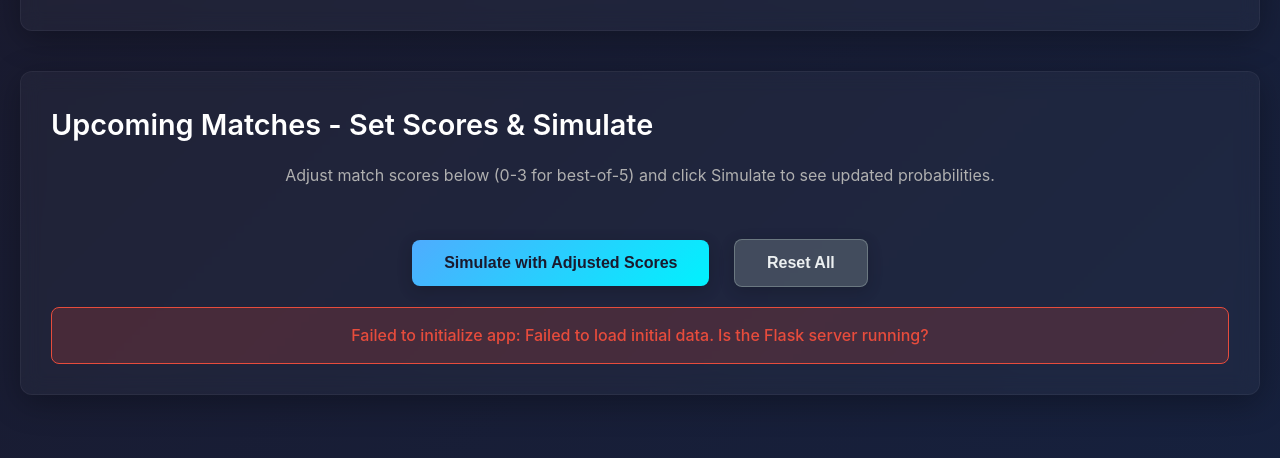
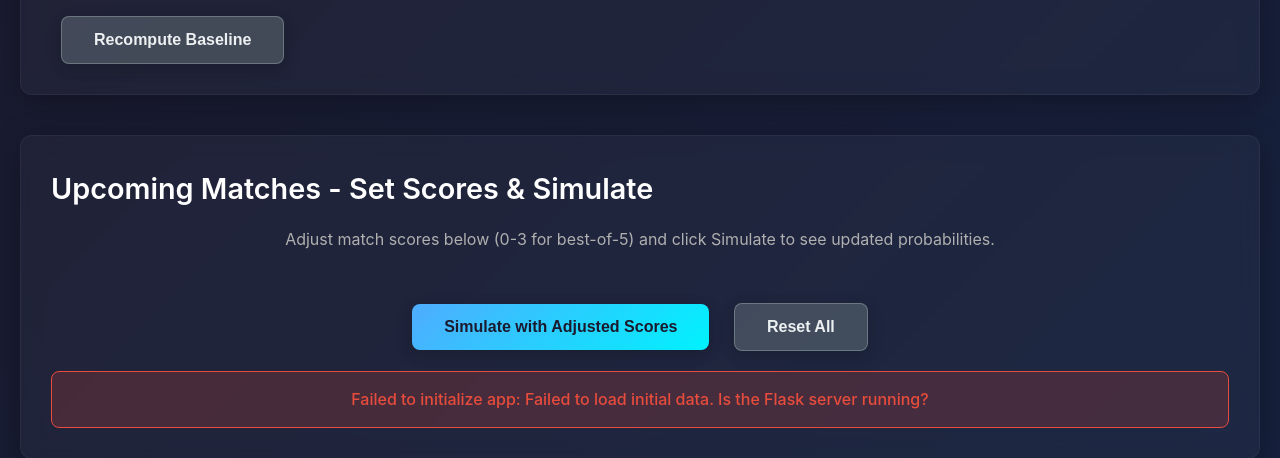
Before and after one commit to dougliebe/cod_simulations_claude, a Flask app: page / in a window 1280 px wide. Shown: the part 240-698 px from the top of the page. Run offline with Flask 3, Linux system fonts and the light colour scheme; data that the repository does not hold is empty.

Commit message:
Add recompute baseline button with fresh timing
- Add "Recompute Baseline" button below simulation timing info
- Create /api/recompute-baseline endpoint to force fresh computation
- Display updated timing after each baseline recomputation
- Button triggers new 10k simulation and updates display

This allows users to see fresh simulation timings without needing
to restart the Flask server or adjust match scores.

Co-Authored-By: Claude Sonnet 4.5 <noreply@anthropic.com>

```diff
--- a/app.py
+++ b/app.py
@@ -45,6 +45,16 @@ def get_baseline_probabilities():
         baseline_probabilities = simulator.run_simulations(Config.NUM_SIMULATIONS, parallel=True)
         baseline_simulation_time = time.time() - start_time
         print(f"✓ Baseline probabilities computed in {baseline_simulation_time:.3f}s")
+    return baseline_probabilities
+
+def recompute_baseline_probabilities():
+    """Force recomputation of baseline probabilities."""
+    global baseline_probabilities, baseline_simulation_time
+    print("Recomputing baseline probabilities...")
+    start_time = time.time()
+    baseline_probabilities = simulator.run_simulations(Config.NUM_SIMULATIONS, parallel=True)
+    baseline_simulation_time = time.time() - start_time
+    print(f"✓ Baseline probabilities recomputed in {baseline_simulation_time:.3f}s")
     return baseline_probabilities
 
 
@@ -255,6 +265,56 @@ def reset():
     })
 
 
+@app.route('/api/recompute-baseline', methods=['POST'])
+def recompute_baseline():
+    """
+    Force recomputation of baseline probabilities.
+
+    Returns:
+        JSON with success status, fresh baseline probabilities, and timing
+    """
+    # Force recomputation
+    probabilities = recompute_baseline_probabilities()
+
+    # Get current standings
+    current_standings = simulator.get_current_standings()
+
+    # Format teams data
+    teams_data = []
+    for team_name, match_record, map_record in current_standings:
+        team = teams[team_name]
+
+        # Parse match record
+        match_parts = match_record.split('-')
+        match_wins = int(match_parts[0])
+        match_losses = int(match_parts[1])
+
+        # Parse map record
+        map_parts = map_record.split('-')
+        map_wins = int(map_parts[0])
+        map_losses = int(map_parts[1])
+
+        teams_data.append({
+            'name': team_name,
+            'match_wins': match_wins,
+            'match_losses': match_losses,
+            'map_wins': map_wins,
+            'map_losses': map_losses,
+            'match_record': match_record,
+            'map_record': map_record,
+            'elo_rating': team.elo_rating
+        })
+
+    return jsonify({
+        'status': 'success',
+        'message': 'Baseline probabilities recomputed',
+        'probabilities': probabilities,
+        'teams': teams_data,
+        'simulation_time': baseline_simulation_time,
+        'iterations': Config.NUM_SIMULATIONS
+    })
+
+
 @app.route('/api/match-details/<match_id>', methods=['GET'])
 def get_match_details(match_id):
     """
--- a/frontend/static/js/api.js
+++ b/frontend/static/js/api.js
@@ -79,6 +79,28 @@ class SimulationAPI {
     }
 
     /**
+     * Force recomputation of baseline probabilities
+     * @returns {Promise<Object>} Fresh baseline probabilities with new timing
+     */
+    static async recomputeBaseline() {
+        try {
+            const response = await fetch(`${this.BASE_URL}/recompute-baseline`, {
+                method: 'POST'
+            });
+
+            if (!response.ok) {
+                throw new Error(`HTTP error! status: ${response.status}`);
+            }
+
+            const data = await response.json();
+            return data;
+        } catch (error) {
+            console.error('Error recomputing baseline:', error);
+            throw new Error('Failed to recompute baseline');
+        }
+    }
+
+    /**
      * Get detailed information about a specific match
      * @param {string} matchId - Match identifier
      * @returns {Promise<Object>} Match details with win probabilities
--- a/frontend/static/js/main.js
+++ b/frontend/static/js/main.js
@@ -16,6 +16,7 @@ class App {
 
         this.submitBtn = document.getElementById('submit-btn');
         this.resetBtn = document.getElementById('reset-btn');
+        this.recomputeBaselineBtn = document.getElementById('recompute-baseline-btn');
         this.errorMessage = document.getElementById('error-message');
     }
 
@@ -68,6 +69,11 @@ class App {
         // Reset button
         this.resetBtn.addEventListener('click', () => {
             this.handleReset();
+        });
+
+        // Recompute baseline button
+        this.recomputeBaselineBtn.addEventListener('click', () => {
+            this.handleRecomputeBaseline();
         });
 
         // Keyboard shortcuts
@@ -190,6 +196,50 @@ class App {
     }
 
     /**
+     * Handle recompute baseline button click
+     */
+    async handleRecomputeBaseline() {
+        if (this.state.isSimulating) {
+            return;
+        }
+
+        try {
+            // Clear any errors
+            this.hideError();
+
+            // Set simulating state
+            this.state.isSimulating = true;
+            this.recomputeBaselineBtn.disabled = true;
+            this.recomputeBaselineBtn.textContent = 'Computing...';
+            this.table.showLoading(true);
+
+            // Call recompute baseline API
+            const result = await SimulationAPI.recomputeBaseline();
+
+            // Update table with fresh baseline
+            if (result.teams) {
+                this.table.renderTable(result.teams, result.probabilities, 'standing');
+            } else {
+                this.table.updateTable(result.probabilities);
+            }
+            this.state.currentProbabilities = result.probabilities;
+
+            // Show simulation info with fresh timing
+            this.table.showSimulationInfo(result.simulation_time, result.iterations);
+
+            console.log(`Baseline recomputed in ${result.simulation_time}s`);
+        } catch (error) {
+            this.showError(`Recompute baseline failed: ${error.message}`);
+        } finally {
+            // Reset state
+            this.state.isSimulating = false;
+            this.recomputeBaselineBtn.disabled = false;
+            this.recomputeBaselineBtn.textContent = 'Recompute Baseline';
+            this.table.showLoading(false);
+        }
+    }
+
+    /**
      * Show error message
      * @param {string} message - Error message
      */
--- a/frontend/templates/index.html
+++ b/frontend/templates/index.html
@@ -51,6 +51,12 @@
             <div id="simulation-info" class="hidden">
                 <p>Simulation completed in <span id="sim-time">0.0</span>s (<span id="sim-iterations">0</span> iterations)</p>
             </div>
+
+            <div style="margin-top: 1rem;">
+                <button id="recompute-baseline-btn" class="btn btn-secondary">
+                    Recompute Baseline
+                </button>
+            </div>
         </section>
 
         <!-- BOTTOM SECTION: Upcoming Games -->
```
